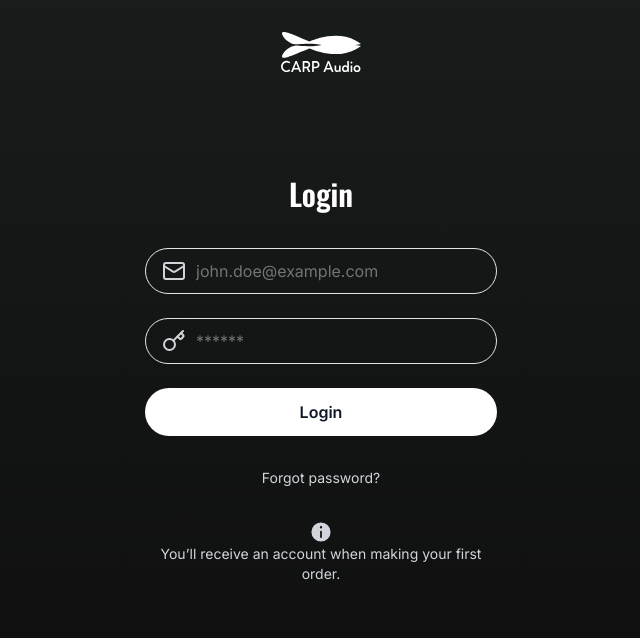
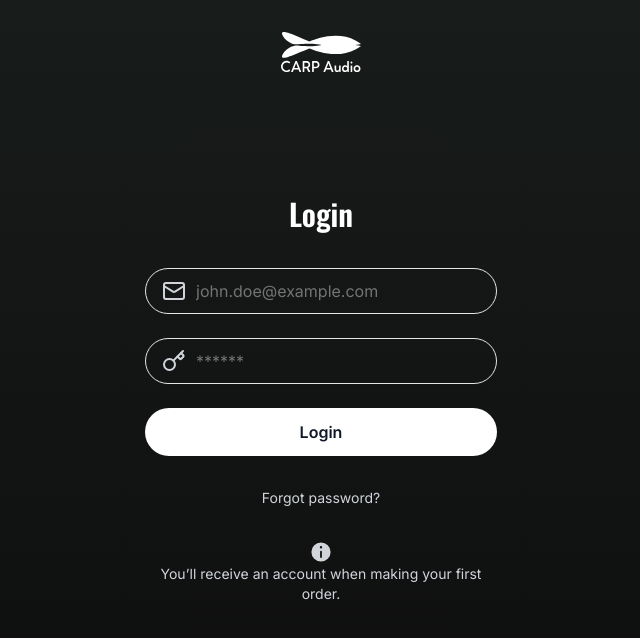
Before and after one commit to MassiveOnlineMarketing/massive-colin-app, a Next.js app: page /auth/login in a window 1280 px wide. Shown: the top 638 px of the page, without its empty margins (319-959 px from the left). Built offline with nearby package versions, Linux system fonts and the light colour scheme.

Commit message:
fix(auth): layout and make back button optional

```diff
--- a/src/app/auth/layout.tsx
+++ b/src/app/auth/layout.tsx
@@ -8,7 +8,7 @@ const AuthLayout = ({
   children: React.ReactNode
 }) => {
   return (
-    <div className='relative w-full grid items-center h-screen bg-gradient-to-b from-[#181C1A] to-[#0D0D0D]'>
+    <div className='relative h-dvh overflow-hidden w-full  grid items-center  bg-gradient-to-b from-[#181C1A] to-[#0D0D0D]'>
       <Link className='w-20 h-20 mx-auto absolute top-8 left-1/2 -translate-x-1/2' href='https://carpaudio.com/'>
         <CarpAudioLogoWhiteSvg />
       </Link>
--- a/src/auth/forms/card-wrapper.tsx
+++ b/src/auth/forms/card-wrapper.tsx
@@ -7,8 +7,8 @@ import { BackButton } from "../components/back-button";
 interface CardWrapperProps {
   children: React.ReactNode;
   headerLabel: string;
-  backButtonLabel: string;
-  backButtonHref: string;
+  backButtonLabel?: string;
+  backButtonHref?: string;
 };
 
 export const CardWrapper = ({
@@ -18,7 +18,7 @@ export const CardWrapper = ({
   backButtonHref,
 }: CardWrapperProps) => {
   return (
-    <Card className="w-[400px] mx-auto bg-transparent text-white border-none">
+    <Card className="max-w-[400px] mx-auto bg-transparent text-white border-none">
       <CardHeader>
         <Header label={headerLabel} />
       </CardHeader>
@@ -26,12 +26,14 @@ export const CardWrapper = ({
         {children}
       </CardContent>
 
+      {backButtonHref && backButtonLabel && (
         <CardFooter>
           <BackButton
             label={backButtonLabel}
             href={backButtonHref}
           />
         </CardFooter>
+      )}
     </Card>
   );
 };
```
Lines whose indentation alone changed are shown as unchanged.
